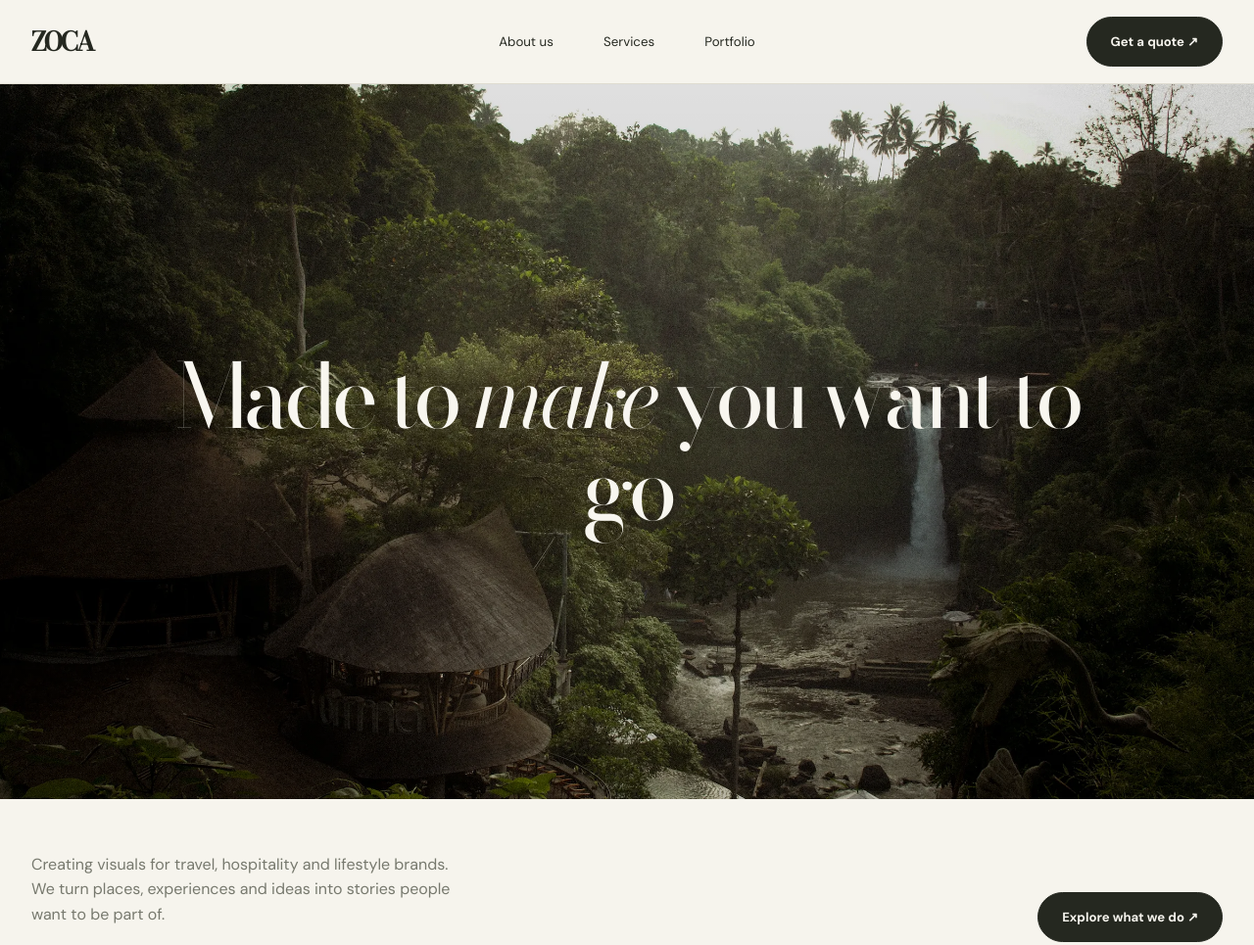
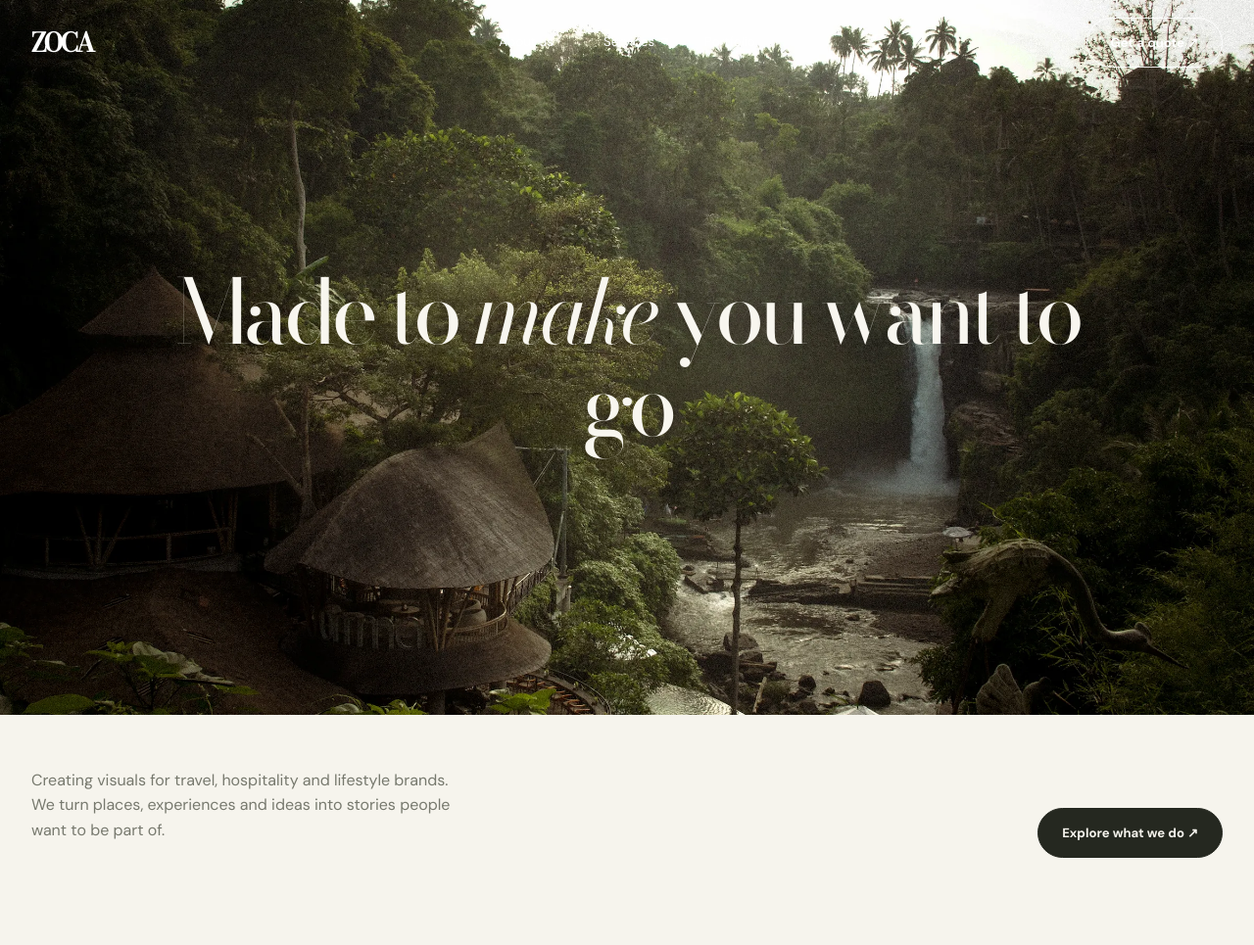
Before and after one commit to zocabusiness/Zoca, a plain HTML site: page index.html in a window 1280 px wide. Shown: the top 965 px of the page at 98% size. Drawn offline with nearby package versions, Linux system fonts and the light colour scheme.

Commit message:
Add files via upload

```diff
--- a/index.html
+++ b/index.html
@@ -1,4 +1,4 @@
-<!doctype html><html lang="en"><head><meta charset="utf-8"><meta name="viewport" content="width=device-width,initial-scale=1"><meta name="description" content="ZOCA creates visual stories for travel, hospitality and lifestyle brands."><title>Visual stories that make you want to go | ZOCA</title><link rel="preconnect" href="https://fonts.googleapis.com"><link rel="preconnect" href="https://fonts.gstatic.com" crossorigin><link href="https://fonts.googleapis.com/css2?family=Bodoni+Moda:ital,wght@0,400;0,500;1,400&family=DM+Sans:wght@400;500;600;700&display=swap" rel="stylesheet"><link rel="stylesheet" href="styles.css"></head><body><header><div class="container nav" id="nav"><a class="logo" href="index.html">ZOCA</a><nav class="nav-links"><a href="about.html">About us</a><a href="services.html">Services</a><a href="portfolio.html">Portfolio</a></nav><a class="btn nav-cta" href="get-a-quote.html">Get a quote ↗</a><button class="menu-toggle" aria-label="Toggle menu" onclick="document.getElementById('nav').classList.toggle('open')">☰</button></div></header><main>
+<!doctype html><html lang="en"><head><meta charset="utf-8"><meta name="viewport" content="width=device-width,initial-scale=1"><meta name="description" content="ZOCA creates visual stories for travel, hospitality and lifestyle brands."><title>Visual stories that make you want to go | ZOCA</title><link rel="preconnect" href="https://fonts.googleapis.com"><link rel="preconnect" href="https://fonts.gstatic.com" crossorigin><link href="https://fonts.googleapis.com/css2?family=Bodoni+Moda:ital,wght@0,400;0,500;1,400&family=DM+Sans:wght@400;500;600;700&display=swap" rel="stylesheet"><link rel="stylesheet" href="styles.css"></head><body class="home"><header><div class="container nav" id="nav"><a class="logo" href="index.html">ZOCA</a><nav class="nav-links"><a href="about.html">About us</a><a href="services.html">Services</a><a href="portfolio.html">Portfolio</a></nav><a class="btn nav-cta" href="get-a-quote.html">Get a quote ↗</a><button class="menu-toggle" aria-label="Toggle menu" onclick="document.getElementById('nav').classList.toggle('open')">☰</button></div></header><main>
 <section class="hero"><div class="image-band"><img src="assets/images/mainpage/mainheader.webp" alt="Mountain lake and dramatic landscape"><h1 class="display">Made to <em>make</em> you want to<br>go</h1></div><div class="hero-bottom container"><p>Creating visuals for travel, hospitality and lifestyle brands. We turn places, experiences and ideas into stories people want to be part of.</p><a class="btn" href="services.html">Explore what we do ↗</a></div></section>
 <section class="section aida" aria-label="A formula that works">
   <div class="container aida-layout">
--- a/styles.css
+++ b/styles.css
@@ -197,7 +197,7 @@ img,.image-band,.services-hero-img,.service-card .photo,.shortcut,.showreel-fram
 /* Hero image spans the viewport, with the headline integrated into the image */
 .hero{padding:0 0 68px;width:100%;max-width:none}
 .hero .image-band{position:relative;width:100%;height:clamp(420px,57vw,760px);margin:0;border-radius:0;overflow:hidden}
-.hero .image-band:after{content:"";position:absolute;inset:0;background:linear-gradient(180deg,rgba(0,0,0,.12),rgba(0,0,0,.28));pointer-events:none}
+.hero .image-band:after{content:none}
 .hero .image-band img{width:100%;height:100%;object-fit:cover;border-radius:0}
 .hero .display{position:absolute;z-index:1;left:50%;top:50%;width:min(1240px,calc(100% - 48px));transform:translate(-50%,-50%);margin:0;color:#f8f6ef;text-align:center;font-size:clamp(2.8rem,7.1vw,6.4rem);line-height:1.04;white-space:normal;text-shadow:0 2px 24px rgba(0,0,0,.16)}
 .hero .hero-bottom{margin-top:38px}
@@ -325,3 +325,12 @@ body:has(.quote-section){background:#fff}
 @media(max-width:640px){.client-logo-tile{width:125px;height:64px;padding:8px}.client-logo-image{max-height:44px}}
 
 .trusted-section .dark-mark-tile{background:#f3f0e8;border-radius:3px}
+
+
+/* Homepage: image begins at the top edge, with navigation overlaid in white */
+body.home>header{position:absolute;top:0;left:0;width:100%;height:86px;background:transparent;border-bottom:0;z-index:20}
+body.home>header .logo,body.home>header .nav-links a,body.home>header .menu-toggle{color:#fff}
+body.home>header .nav-cta{background:transparent;color:#fff;border-color:rgba(255,255,255,.9)}
+body.home>header .nav-cta:hover{background:#fff;color:#252820}
+body.home .hero{padding-top:0}
+body.home .hero .image-band:after{content:none;background:none}
```
